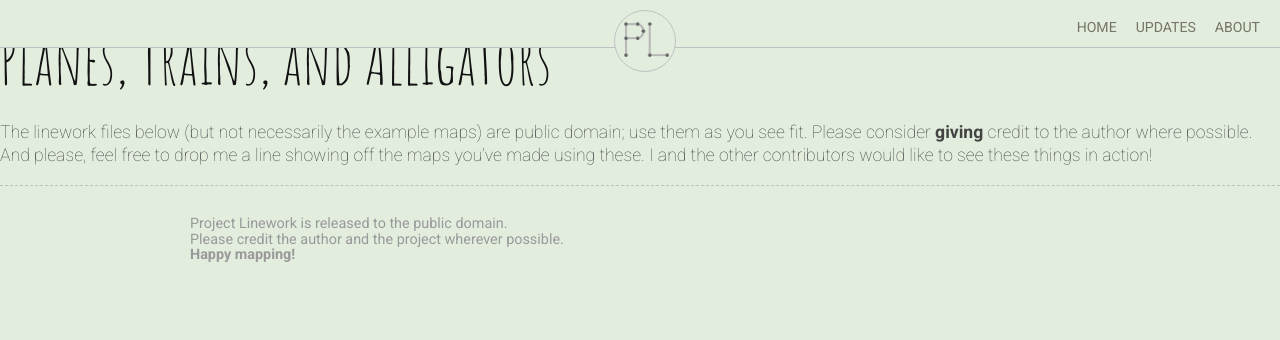
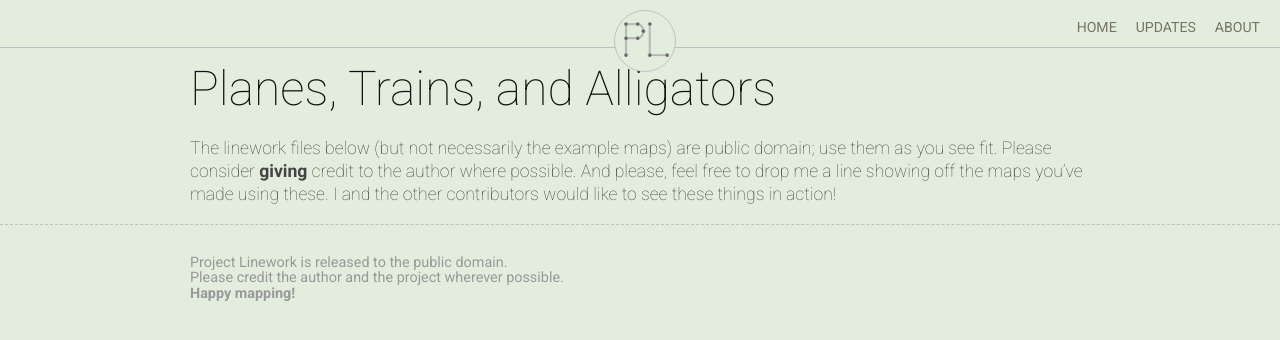
Before and after one commit to mapsam/project-linework, a Jekyll site: the page built from _posts/2013-08-15-pl_update_this_is_a_post_name.markdown, in a window 1280 px wide. Shown: the top 340 px of the page. Built offline with Jekyll 4.4.1, drawn with Linux system fonts in a browser that asks for light colours; some web fonts are replaced; Markdown is read by kramdown in place of the engine named in the settings.

Commit message:
main layout fixed

```diff
--- a/_layouts/default.html
+++ b/_layouts/default.html
@@ -2,7 +2,7 @@
 {% include header.html %}
 
 <div id="main">
-	<div id="wrapper">
+	<div class="wrapper">
 		<h1>{{ page.title }}</h1>
 		{{ content }}
 	</div>
--- a/_layouts/post.html
+++ b/_layouts/post.html
@@ -2,7 +2,7 @@
 {% include header.html %}
 
 <div id="main">
-	<div id="wrapper">
+	<div class="wrapper">
 		<h1>{{ page.title }}</h1>
 		<h3>{{ page.date }}<h3>
 		{{ content }}
--- a/css/style.css
+++ b/css/style.css
@@ -107,9 +107,16 @@ nav ul li a:hover {
 
 
 /* MASTER LAYOUT */
+#home-main {
+	display:block;
+	margin:20px auto 0;
+	padding:0px 0;
+	width:100%;
+	border-bottom:dashed #c0c0c0 1px;
+}
 #main {
 	display:block;
-	margin:20px auto 0;
+	margin:60px auto 0;
 	padding:0px 0;
 	width:100%;
 	border-bottom:dashed #c0c0c0 1px;
@@ -123,8 +130,8 @@ a, a:hover {
 	text-decoration:none;
 }
 h1 {
-	font-family: 'Amatic SC', cursive;
-	font-size:4em;
+	font-family: 'Roboto', cursive;
+	font-size:3em;
 	font-weight:100;
 	color:#111;
 	margin-bottom:20px;
@@ -231,7 +238,7 @@ section h1 {
 }
 .description {
 	float:left;
-	width:400px;
+	width:450px;
 	margin:20px;
 }
 .description p {
--- a/index.html
+++ b/index.html
@@ -10,7 +10,7 @@ title: Project Linework
 	</div>
 </div>
 
-<div id="main">
+<div id="home-main">
 	<div class="wrapper">
 		<section id="pl-elmer-casual">
 			<div class="info">
```
Also changed, not shown: 6 other files.
